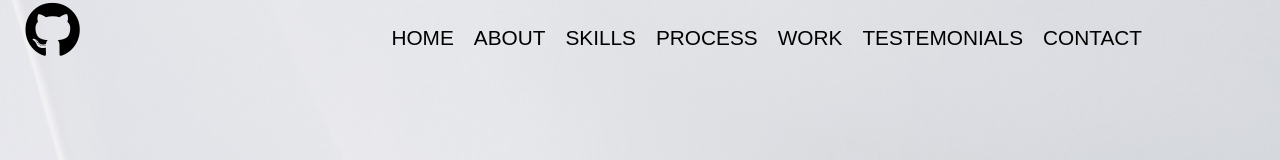
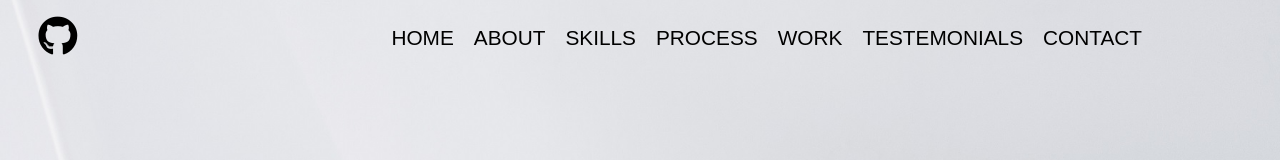
Before and after one commit to BarSi1986/Layout-1-html-css-js-, a plain HTML site: page index.html in a window 1280 px wide. Shown: the top 160 px of the page. Drawn offline with Linux system fonts and the light colour scheme; a web font is replaced by a local one.

Commit message:
logo position v.2

```diff
--- a/main.css
+++ b/main.css
@@ -34,6 +34,23 @@ nav{
 
 nav:hover{
     opacity: 1;
+}
+.logo{
+    font-size: 2.5em;
+    line-height: 75px;
+    position: absolute;
+    left: 3%;
+    cursor: pointer;
+}
+
+.logo a:hover{
+    color: #10c9c3;
+}
+
+.logo a{
+    text-decoration: none;
+    transition: .3s;
+    color: #000;
 }
 
 nav ul li a{
@@ -72,19 +89,7 @@ header{
     left: 0;
     opacity: 1;
 }
-.logo{
-    position: fixed;
-    left: 2%;
-    height: 75px;
-    font-size: 3.5em;
-}
-.logo a{
-    color: black;
-    transition: .2s;
-}
-.logo a:hover{
-    color: #10c9c3;
-}
+
 .heroTxt{
     position: absolute;
     font-family: 'Darker Grotesque', sans-serif;
```
Also changed, not shown: index.html (+2 -0 lines).
